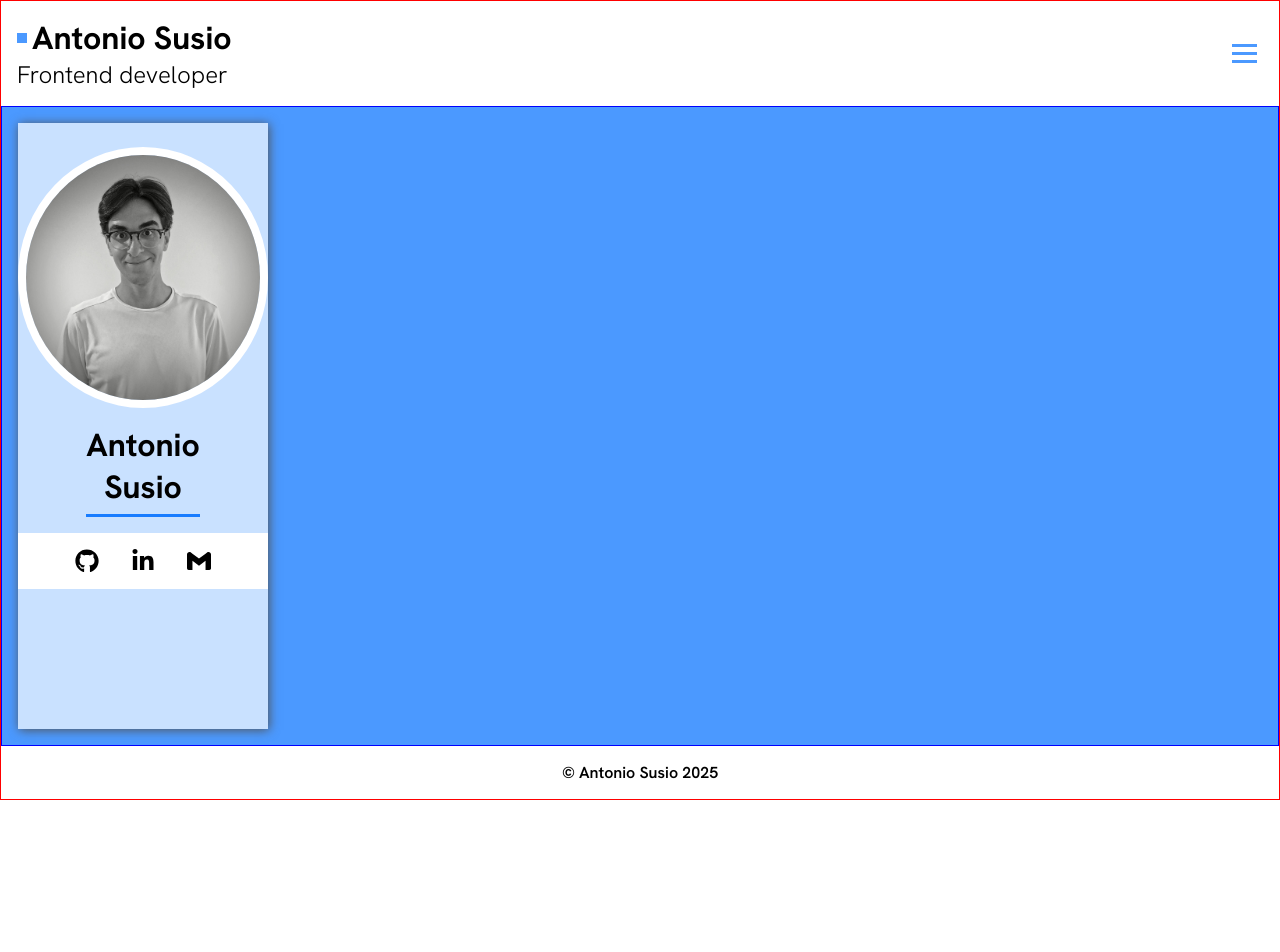
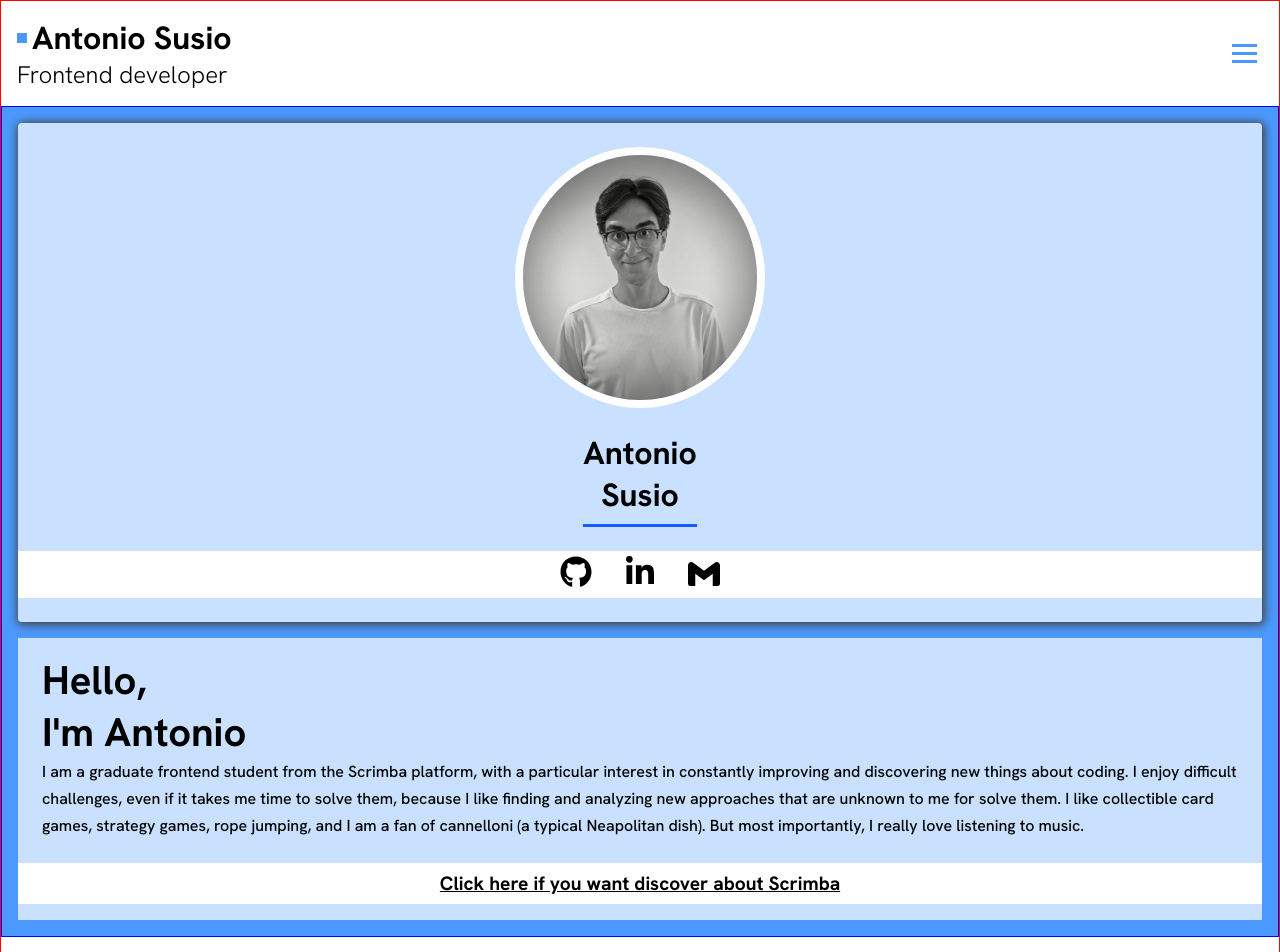
Before and after one commit to AntonioSusio/my-portfolio, a React (Vite) app: page / in a window 1280 px wide. Shown: the top 952 px of the page. Before the commit the page ends 800 px from the top, so only its background shows below. Built offline with nearby package versions, Linux system fonts and the light colour scheme.

Commit message:
Refactored about section , card in layout component and css styling

```diff
--- a/src/App.tsx
+++ b/src/App.tsx
@@ -10,7 +10,7 @@ export default function App() {
     <BrowserRouter>
       <Routes>
         <Route path="/" element={<Layout />}>
-          <Route path="about" element={<About />} />
+          <Route index element={<About />} />
           <Route path="resume" element={<Resume />} />
           <Route path="projects" element={<Projects />} />
           <Route path="contact" element={<Contact />} />
--- a/src/components/Layout.tsx
+++ b/src/components/Layout.tsx
@@ -1,10 +1,17 @@
-import { Outlet } from "react-router-dom";
+import { Link, Outlet } from "react-router-dom";
 import Header from "./Header";
 import Footer from "./Footer";
 import { FaGithub, FaLinkedinIn } from "react-icons/fa";
 import { SiGmail } from "react-icons/si";
+import React from "react";
 
 export default function Layout() {
+  const [email, setEmail] = React.useState<boolean>(false);
+
+  function showEmail() {
+    setEmail((prevState) => !prevState);
+  }
+
   return (
     <div className="app-wrapper flex flex-col">
       <Header />
@@ -21,10 +28,21 @@ export default function Layout() {
           </h1>
 
           <div className="social-container flex">
-            <FaGithub className="social-icon" />
-            <FaLinkedinIn className="social-icon" />
-            <SiGmail className="social-icon" />
+            <Link to="https://github.com/AntonioSusio" target="_blank">
+              <FaGithub className="social-icon git-icon" />
+            </Link>
+
+            <Link
+              to="https://www.linkedin.com/in/antonio-susio-9b2089226/"
+              target="_blank"
+            >
+              <FaLinkedinIn className="social-icon linkedin-icon" />
+            </Link>
+
+            <SiGmail className="social-icon gmail-icon" onClick={showEmail} />
           </div>
+
+          {email && <p>antoniosusio@gmail.com</p>}
         </div>
         <Outlet />
       </main>
--- a/src/components/Navbar.tsx
+++ b/src/components/Navbar.tsx
@@ -26,12 +26,13 @@ export default function Navbar({ menu, setMenu }: MenuProps) {
       <ul className="links-list flex flex-col">
         <li>
           <NavLink
-            to="about"
+            to="/"
             style={({ isActive }) => (isActive ? activeStyles : undefined)}
           >
             About Me
           </NavLink>
         </li>
+
         <li>
           <NavLink
             to="resume"
@@ -40,6 +41,7 @@ export default function Navbar({ menu, setMenu }: MenuProps) {
             Resume
           </NavLink>
         </li>
+
         <li>
           <NavLink
             to="projects"
@@ -48,6 +50,7 @@ export default function Navbar({ menu, setMenu }: MenuProps) {
             Projects
           </NavLink>
         </li>
+
         <li>
           <NavLink
             to="contact"
--- a/src/index.css
+++ b/src/index.css
@@ -43,6 +43,15 @@ body {
   font-size: 2.5rem;
 }
 
+.about-description {
+  font-weight: 500;
+  line-height: 1.7;
+}
+
+.scrimba-link {
+  font-size: 1.2rem;
+}
+
 /* Layout */
 h1,
 h2,
@@ -64,6 +73,15 @@ footer {
   height: 3px;
 }
 
+.about-name span,
+.about-presentation span {
+  display: block;
+}
+
+.main-section {
+  padding: 1rem;
+}
+
 button {
   border: none;
   background: transparent;
@@ -71,6 +89,13 @@ button {
 
 a {
   text-decoration: none;
+  cursor: pointer;
+  color: #000000;
+  transition: .3s ease-in-out;
+}
+
+a:hover {
+  transform: scale(0.9);
 }
 
 .flex {
@@ -89,7 +114,6 @@ a {
 .main-section {
   border: 1px solid blue;
   flex: 1;
-  padding: 1rem;
   background-color: var(--secondary-color);
   gap: 1rem;
 }
@@ -150,78 +174,90 @@ a {
   transition: .2s ease-in-out;
 }
 
-/* About Section */
-.about-section {
-  border: 1px solid red;
-  gap: 1rem;
-}
-
 .card-container {
+  background-color: #c9e1ff;
+  align-items: center;
+  gap: 1.5rem;
   padding: 1.5rem 0;
-  align-items: center;
-  background-color: #c9e1ff;
-  box-shadow: 1px 1px 10px #525252;
-  gap: 1rem;
+  border-radius: 4px;
+  box-shadow: 1px 1px 10px 2px #444444;
 }
 
 .card-image {
+  border-radius: 100%;
+  border: 8px solid var(--primary-color);
   width: 250px;
-  border-radius: 50%;
-  border: 8px solid var(--primary-color);
 }
 
 .about-name {
-  text-align: center;
-  border-bottom: 3px solid #187cff;
-  padding-bottom: 0.4rem;
+  border-bottom: 3px solid #105cff;
+  padding-bottom: 0.5rem;
 }
 
 .about-name span {
-  display: block;
+  text-align: center;
 }
 
 .social-container {
+  background-color: var(--primary-color);
   width: 100%;
-  background-color: var(--primary-color);
-  padding: 1rem 0;
   justify-content: center;
+  align-items: center;
+  padding: 0.3rem 0;
   gap: 2rem;
 }
 
 .social-icon {
-  font-size: 1.5rem;
+  font-size: 2rem;
 }
 
-.about-description-container {
-  background-color: #c9e1ff;
-  padding: 1rem;
-  gap: 1rem;
+.git-icon:hover {
+  color: #bbb;
+}
+.linkedin-icon:hover {
+  color: #0a66c2;
 }
 
-.about-presentation span{
-  display: block;
+.gmail-icon:hover {
+  color: #c71610;
+  cursor: pointer;
+  transform: scale(0.9);
+  transition: .3s ease-in-out;
 }
 
-.about-description {
-  line-height: 1.5;
-  font-weight: 500;
+/* About Section */
+.about-section {
+  background-color: #c9e1ff;
+}
+
+.description-card {
+  gap: 1.5rem;
+  padding: 1rem 0;
+}
+
+.description-container {
+  padding: 0 1.5rem;
+}
+
+.scrimba-link-container {
+  background-color: var(--primary-color);
+  width: 100%;
+  padding: 0.5rem 0;
+  justify-content: center;
 }
 
 .scrimba-link {
+  width: fit-content;
+  font-weight: bold;
   text-align: center;
   text-decoration: underline;
-  font-weight: bold;
-  color: #000000;
-  cursor: pointer;
-  width: fit-content;
+}
+
+.scrimba-link:hover {
+  color: #105cff;
+  transform: scale(0.95);
 }
 
 .footer {
   justify-content: center;
 }
-
-@media (min-width: 768px) {
-  .main-section {
-    flex-direction: row;
-  }
-}
--- a/src/pages/About.tsx
+++ b/src/pages/About.tsx
@@ -3,25 +3,29 @@ import { Link } from "react-router-dom";
 export default function About() {
   return (
     <section className="about-section flex flex-col">
-      <div className="about-description-container flex flex-col">
+      <div className="description-card flex flex-col">
+        <div className="description-container">
           <h2 className="about-presentation">
             <span>Hello,</span> <span>I'm Antonio</span>
           </h2>
           <p className="about-description">
             I am a graduate frontend student from the Scrimba platform, with a
-          particular interest in constantly improving and discovering new things
-          about coding. I enjoy difficult challenges, even if it takes me time
-          to solve them, because I like finding and analyzing new approaches
-          that are unknown to me for solve them. I like collectible card games,
-          strategy games, rope jumping, and I am a fan of cannelloni (a typical
-          Neapolitan dish). But most importantly, I really love listening to
-          music.
+            particular interest in constantly improving and discovering new
+            things about coding. I enjoy difficult challenges, even if it takes
+            me time to solve them, because I like finding and analyzing new
+            approaches that are unknown to me for solve them. I like collectible
+            card games, strategy games, rope jumping, and I am a fan of
+            cannelloni (a typical Neapolitan dish). But most importantly, I
+            really love listening to music.
           </p>
+        </div>
 
+        <div className="scrimba-link-container flex">
           <Link to="https://scrimba.com/home" className="scrimba-link">
             Click here if you want discover about Scrimba
           </Link>
         </div>
+      </div>
     </section>
   );
 }
```
Lines whose indentation alone changed are shown as unchanged.
